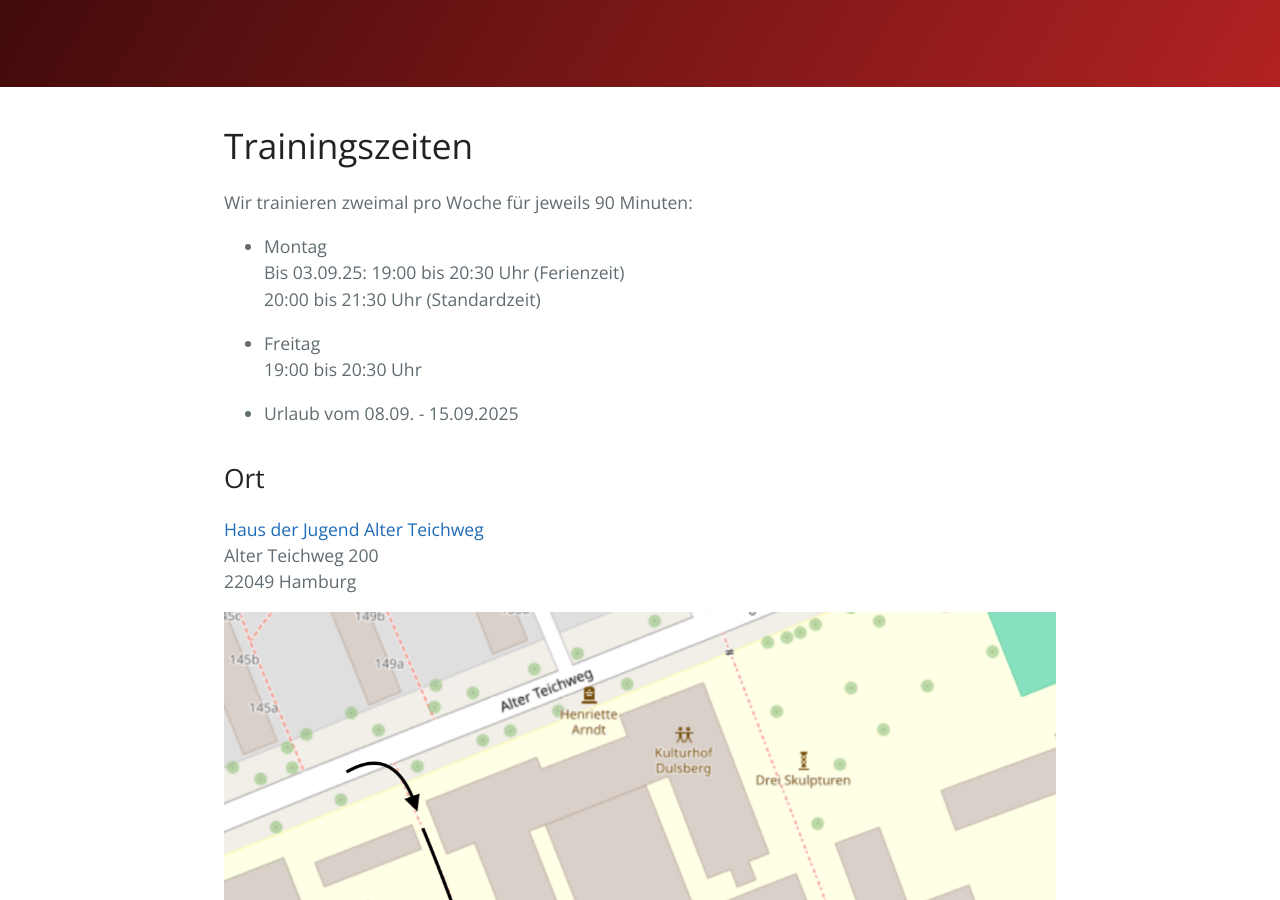
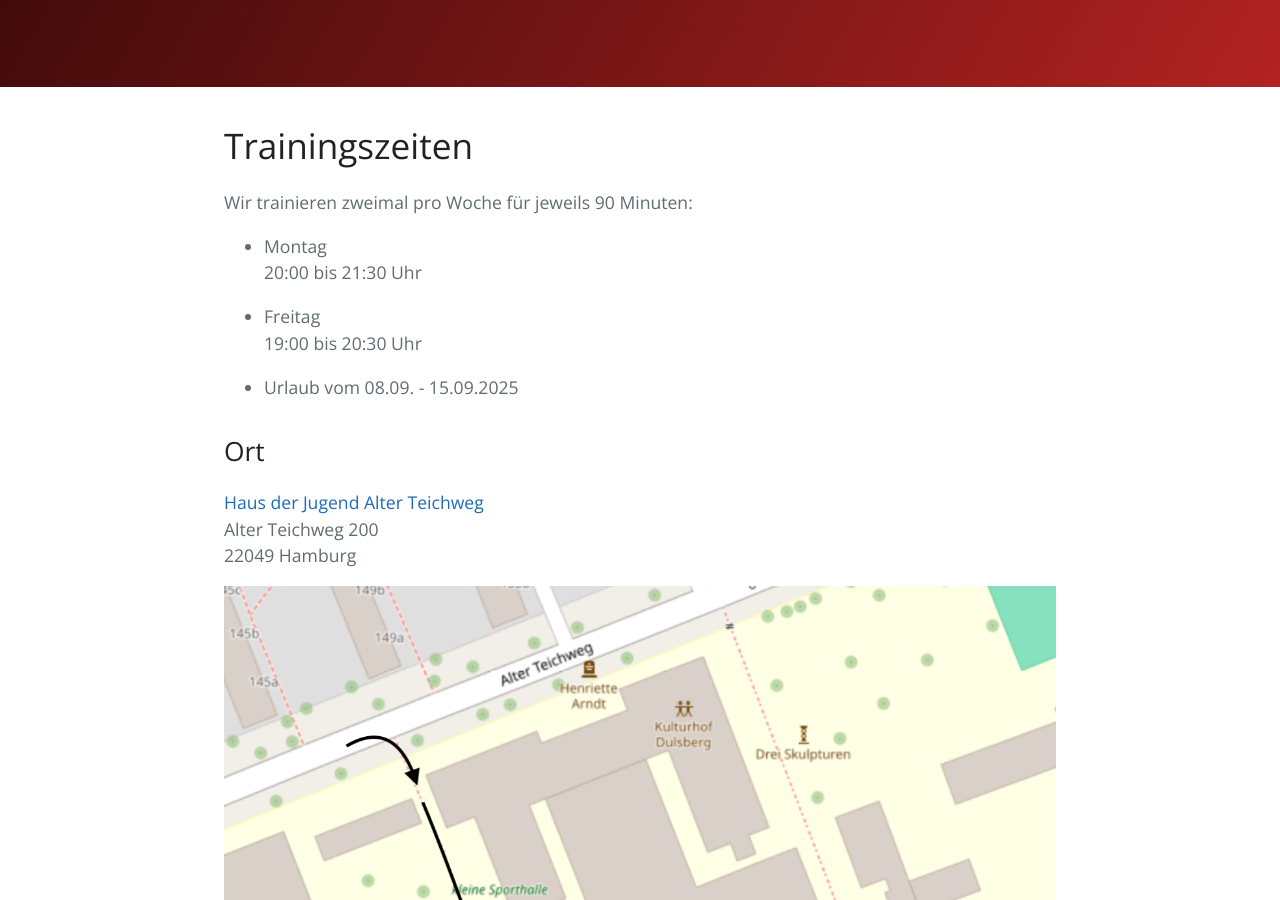
Before and after one commit to escapedcat/silat, a Jekyll site: the page built from index.md, in a window 1280 px wide and 900 px high, scrolled down 312 px. Built offline with Jekyll 4.4.1, drawn with Linux system fonts in a browser that asks for light colours; our own code applies the rules of GitHub Pages for plain Markdown files.

Commit message:
feat: remove summertime 25

```diff
--- a/index.md
+++ b/index.md
@@ -3,8 +3,7 @@
 Wir trainieren zweimal pro Woche für jeweils 90 Minuten:
 
 - Montag
-  Bis 03.09.25: 19:00 bis 20:30 Uhr (Ferienzeit)
-  20:00 bis 21:30 Uhr (Standardzeit)
+  20:00 bis 21:30 Uhr
 
 - Freitag
   19:00 bis 20:30 Uhr
```
